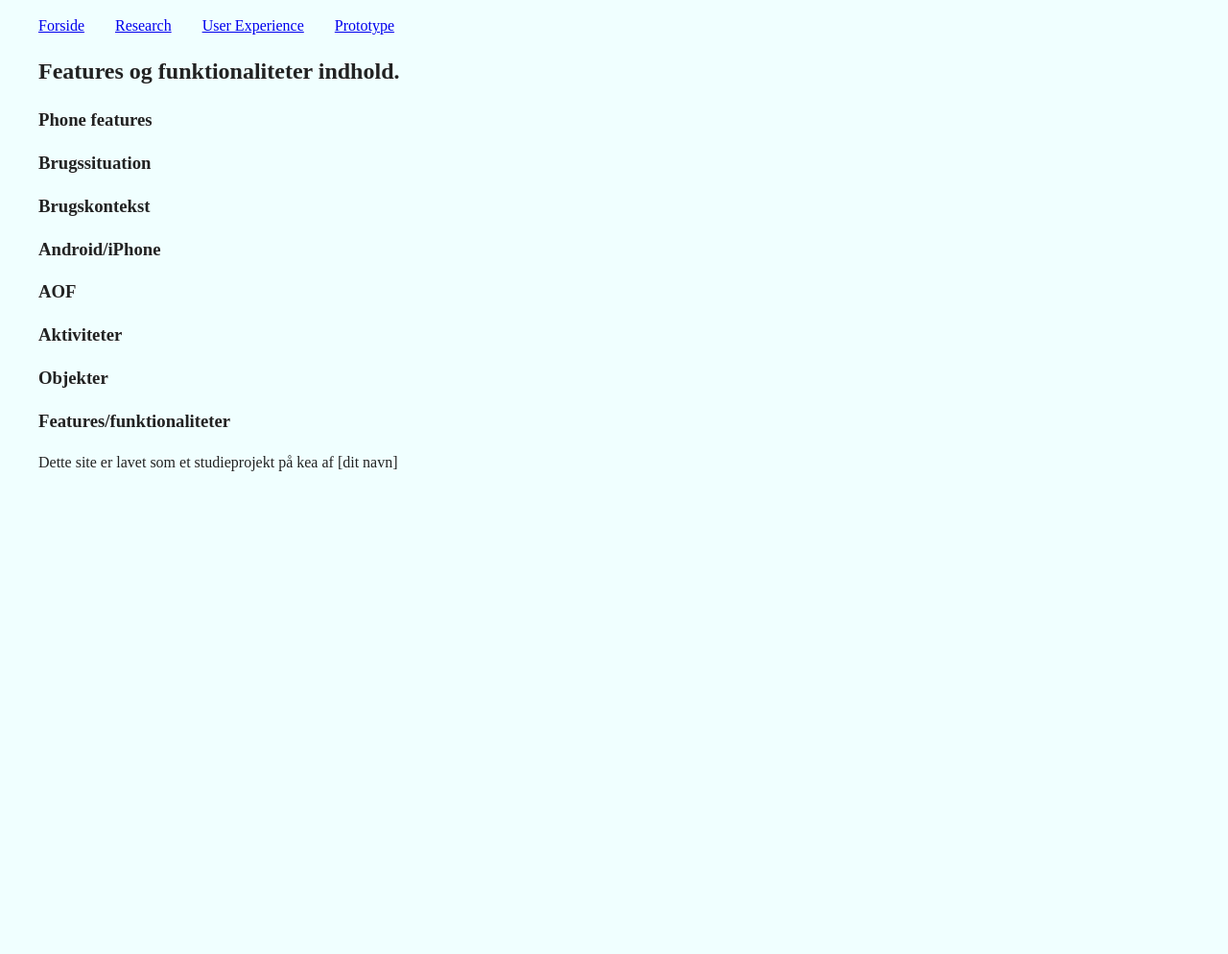
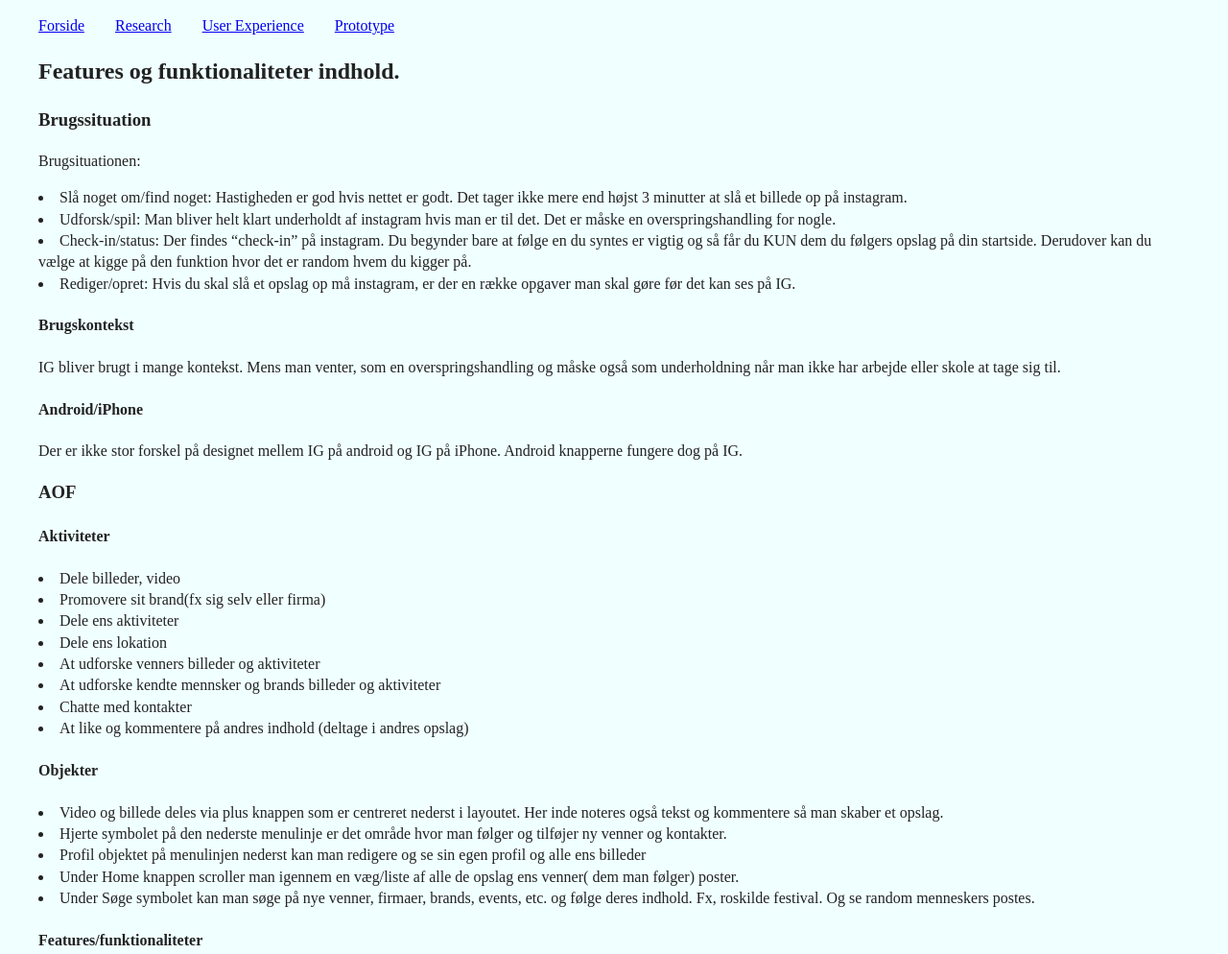
Before and after one commit to emma2468/04.01.01_github_emmaviolaryom, a plain HTML site: page featuresfunktionaliteter.html in a window 1280 px wide. Shown: the top 994 px of the page at 96% size. Before the commit the page ends 800 px from the top, so only its background shows below. Drawn offline with nearby package versions, Linux system fonts and the light colour scheme.

Commit message:
featuresfunktionaliteter

```diff
--- a/featuresfunktionaliteter.html
+++ b/featuresfunktionaliteter.html
@@ -50,31 +50,61 @@
     <main>
         <article>
             <h2>Features og funktionaliteter indhold.</h2>
-        <h3>Phone features</h3>
             <h3>Brugssituation</h3>
-
-        <h3>Brugskontekst</h3>
-        <p> </p>
-        <h3>Android/iPhone</h3>
+            <p>Brugsituationen:
+                <li>Slå noget om/find noget: Hastigheden er god hvis nettet er godt. Det tager ikke mere end højst 3 minutter at slå et billede op på instagram.</li>
+                <li>Udforsk/spil: Man bliver helt klart underholdt af instagram hvis man er til det. Det er måske en overspringshandling for nogle.</li>
+                <li>Check-in/status: Der findes “check-in” på instagram. Du begynder bare at følge en du syntes er vigtig og så får du KUN dem du følgers opslag på din startside. Derudover kan du vælge at kigge på den funktion hvor det er random hvem du kigger på.</li>
+                <li>Rediger/opret: Hvis du skal slå et opslag op må instagram, er der en række opgaver man skal gøre før det kan ses på IG.</li>
+            </p>
+            <h4>Brugskontekst</h4>
+            <p>IG bliver brugt i mange kontekst. Mens man venter, som en overspringshandling og måske også som underholdning når man ikke har arbejde eller skole at tage sig til.</p>
+            <h4>Android/iPhone</h4>
+            <p>Der er ikke stor forskel på designet mellem IG på android og IG på iPhone. Android knapperne fungere dog på IG.</p>
             <h3>AOF</h3>
-        <h3>Aktiviteter</h3>
-        <h3>Objekter</h3>
-        <h3>Features/funktionaliteter</h3>
-
+            <h4>Aktiviteter</h4>
+            <p>
+                <li>Dele billeder, video</li>
+                <li>Promovere sit brand(fx sig selv eller firma)</li>
+                <li>Dele ens aktiviteter</li>
+                <li>Dele ens lokation</li>
+                <li>At udforske venners billeder og aktiviteter</li>
+                <li>At udforske kendte mennsker og brands billeder og aktiviteter</li>
+                <li>Chatte med kontakter</li>
+                <li>At like og kommentere på andres indhold (deltage i andres opslag)</li>
+            </p>
+            <h4>Objekter</h4>
+            <p>
+                <li>Video og billede deles via plus knappen som er centreret nederst i layoutet. Her inde noteres også tekst og kommentere så man skaber et opslag.</li>
+                <li>Hjerte symbolet på den nederste menulinje er det område hvor man følger og tilføjer ny venner og kontakter.</li>
+                <li>Profil objektet på menulinjen nederst kan man redigere og se sin egen profil og alle ens billeder</li>
+                <li>Under Home knappen scroller man igennem en væg/liste af alle de opslag ens venner( dem man følger) poster.</li>
+                <li>Under Søge symbolet kan man søge på nye venner, firmaer, brands, events, etc. og følge deres indhold. Fx, roskilde festival. Og se random menneskers postes.</li>
+            </p>
+            <h4>Features/funktionaliteter</h4>
+            <p>
+                <li>VIDEO OG BILLEDE DELEN: Man kan dele billeder og video som man enten optager med det samme, eller har i sit galleri på telefonen. Man kan så efter følgende lave et layout, fx billede kollage, eller en boomerang (en kort video der looper). Man kan yderligere smukssere sine fotos med forskellige filtre, og redigere i skarphed, farve, kontrast, dybdeskarphed, eksponering osv. Tilsidst kan man så tilføje en tekst/kommenter til sit opslag, tagge personer i sit opslag, tilføje sin lokation, og dele det med både facebook, twitter og tumblr.</li>
+                <li>HJERTER/FØLGERE: Her har man se se en liste over ens notifikationer . fx at din ven på fra facebook er begyndt at bruge Instagram hvorefter man kan tilføje ham som ven. Disse notifikationer bliver også delt som pushups på din telefon. Derudover kan man se de små overordnet lister af det de mennesker man følger har opladet også klikke in på deres profil og se det fulde indhold.</li>
+                <li>EGEN PROFIL: Herinde kan man se alle de billeder og video man selv har postet. Man kan se hvor mange følgere man har, hvor mange man selv følger og hvor mange opslag man har lavet. Det er samme layout som når man besøger en andens profil. Man kan så klikke ind på billederne og se det fulde opslag med kommentere, hvorefter man selv kan deltage i opslaget ved at like eller kommentere. Man kan derudover vælge forskellige kategorier, så man kun kan se det man har delt med nærevenner, eller en liste hvor man scroller alt indholdet i profilen fra ende til anden. Man har også her muligheden for at redigere sin egen profil. dvs. ændre ens profilbillede, navn, bruger navn, email, tlf nummer, etc. Der er også en function der er lavet specifikt til virksomheder.</li>
+                <li>HOME KNAPPEN: Home knappen er det primære objekt når du vil følge med i andres opslag. øverst har du en liste hvor du kan klikke ind på dine venner og se deres historie. Ligesom på snapchat. Her kan man også scrolles ned igennem en lang væg så man kan se de nyeste opslag ens venner har posted. Man kan så klikke ind på den og deltage i dem via likes og kommetere.</li>
+                <li>SØGE SYMBOLET: Her kan man udforske nye, venner, kendte mennesker, event, brand, virksomheder etc. På samme måde som ens væg følger man bare her en ovennævte historie eller omslag.</li>
+            </p>
         </article>
     </main>
     <!-- Sidens indhold slut -->
 
     <!-- footer -->
     <footer>
-    <p>Dette site er lavet som et studieprojekt på kea af [dit navn]</p>
+        <p>Dette site er lavet som et studieprojekt på kea af Emma Viola Le Févre Ryom</p>
     </footer>
     <!-- footer slut -->
 
     <!-- Diverse ekstra, du ikke behøver at pille ved -->
     <script src="js/vendor/modernizr-3.6.0.min.js"></script>
     <script src="https://code.jquery.com/jquery-3.3.1.min.js" integrity="sha256-FgpCb/KJQlLNfOu91ta32o/NMZxltwRo8QtmkMRdAu8=" crossorigin="anonymous"></script>
-  <script>window.jQuery || document.write('<script src="js/vendor/jquery-3.3.1.min.js"><\/script>')</script>
+    <script>
+        window.jQuery || document.write('<script src="js/vendor/jquery-3.3.1.min.js"><\/script>')
+    </script>
     <script src="js/plugins.js"></script>
     <script src="js/main.js"></script>
 
```
Lines whose indentation alone changed are shown as unchanged.
